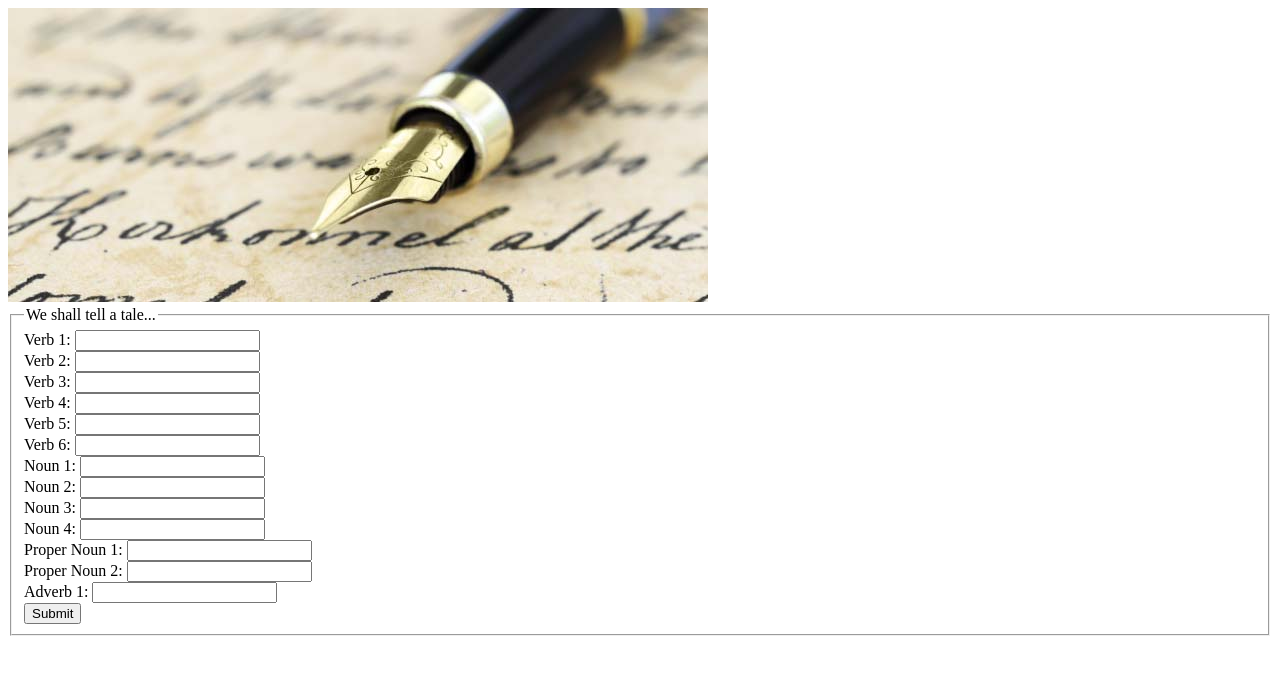
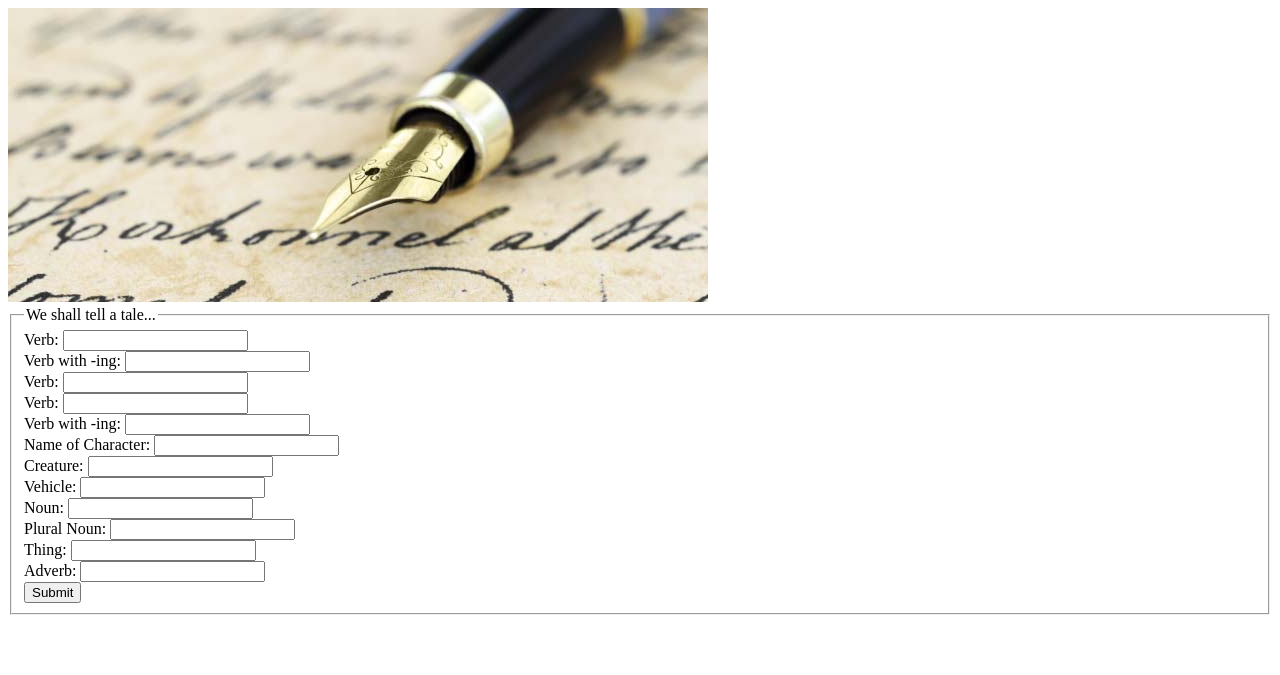
Before and after one commit to liyuncc/ITC110Story, a Flask app: page / in a window 1280 px wide. Shown: the top 675 px of the page. Run offline with Flask 2, Linux system fonts and the light colour scheme.

Commit message:
updated text

```diff
--- a/app.py
+++ b/app.py
@@ -19,7 +19,6 @@ def madstory():
         'noun4' : request.form['noun4'],
         'verb1' : request.form['verb1'],
         'verb2' : request.form['verb2'],
-        'verb3' : request.form['verb3'],
         'verb4' : request.form['verb4'],
         'verb5' : request.form['verb5'],
         'verb6' : request.form['verb6'],
--- a/templates/form.html
+++ b/templates/form.html
@@ -19,20 +19,20 @@
         <form action="/story.html" method="post">
             <fieldset>
                 <legend>We shall tell a tale...</legend>
-                <label>Verb 1: </label> <input type="text" name="verb1"><br>
-                <label>Verb 2: </label> <input type="text" name="verb2"><br>
-                <label>Verb 3: </label> <input type="text" name="verb3"><br>
-                <label>Verb 4: </label> <input type="text" name="verb4"><br>
-                <label>Verb 5: </label> <input type="text" name="verb5"><br>
-                <label>Verb 6: </label> <input type="text" name="verb6"><br>
-                <label>Noun 1: </label> <input type="text" name="noun1"><br>
-                <label>Noun 2: </label> <input type="text" name="noun2"><br>
-                <label>Noun 3: </label> <input type="text" name="noun3"><br>
-                <label>Noun 4: </label> <input type="text" name="noun4"><br>
-                <label>Proper Noun 1: </label> <input type="text" name="common_noun1"><br>
-                <label>Proper Noun 2: </label> <input type="text" name="common_noun2"><br>
+                <label>Verb: </label> <input type="text" name="verb1"><br>
+                <label>Verb with -ing: </label> <input type="text" name="verb2"><br>
 
-                <label>Adverb 1: </label> <input type="text" name="adverb1"><br>
+                <label>Verb: </label> <input type="text" name="verb4"><br>
+                <label>Verb: </label> <input type="text" name="verb5"><br>
+                <label>Verb with -ing: </label> <input type="text" name="verb6"><br>
+                <label>Name of Character: </label> <input type="text" name="noun1"><br>
+                <label>Creature: </label> <input type="text" name="noun2"><br>
+                <label>Vehicle: </label> <input type="text" name="noun3"><br>
+                <label>Noun: </label> <input type="text" name="noun4"><br>
+                <label>Plural Noun: </label> <input type="text" name="common_noun1"><br>
+                <label>Thing: </label> <input type="text" name="common_noun2"><br>
+
+                <label>Adverb: </label> <input type="text" name="adverb1"><br>
                 <input type="submit" value="Submit">
             </fieldset>
         </form>
```
Also changed, not shown: templates/story.html (+1 -1 lines), 1 other file.
